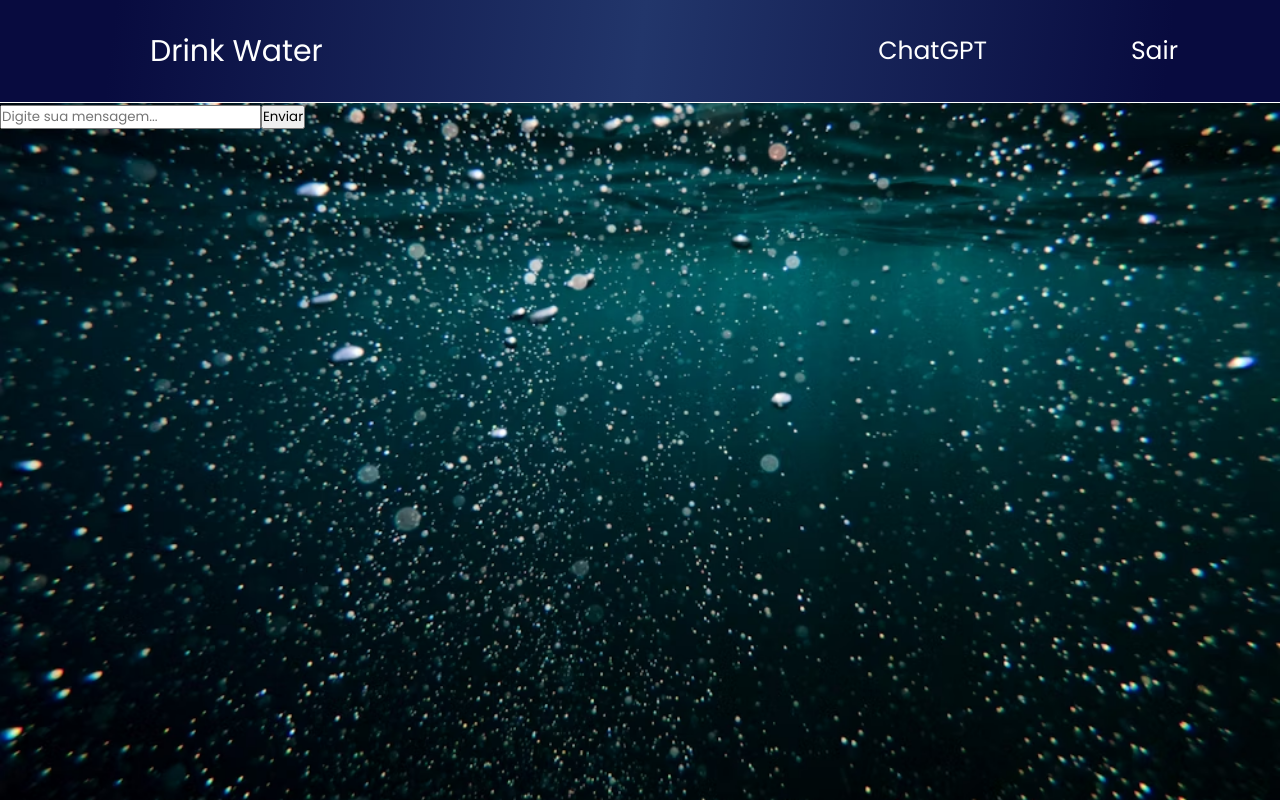
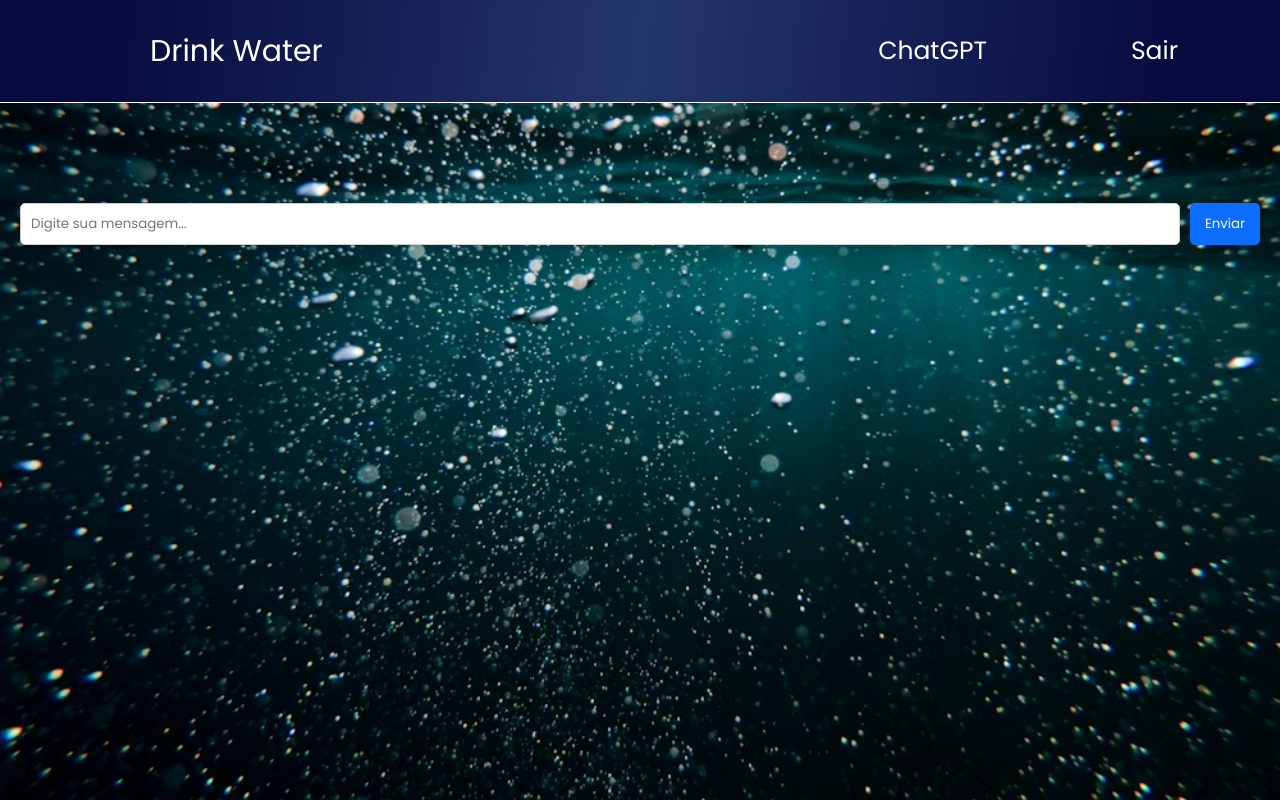
Before and after one commit to joao-almada/drinkwater-a3, a React (Create React App) app: page /chatgpt in a window 1280 px wide. Built offline with nearby package versions, Linux system fonts and the light colour scheme.

Commit message:
index chatgpt

```diff
--- a/src/pages/Chatgpt/index.js
+++ b/src/pages/Chatgpt/index.js
@@ -1,59 +1,18 @@
 import React, { useState } from 'react';
 import axios from 'axios';
-import Header from '../../Components/Header/Header'
-import styles from './Chatgpt.module.css'
+import Header from '../../Components/Header/Header';
+import styles from './Chatgpt.module.css';
+import Chatgpt from '../../Components/Chatgpt/Chatgpt';
 
-const Chat = () => {
-  const [messages, setMessages] = useState([]);
-  const [inputText, setInputText] = useState('');
 
-  const handleSendMessage = async () => {
-    if (inputText.trim() === '') return;
 
-    try {
-      const response = await axios.post('https://api.openai.com/v1/engines/davinci/completions', {
-        prompt: inputText,
-        max_tokens: 50,
-        n: 1,
-        stop: '\n',
-      }, {
-        headers: {
-          Authorization: 'Bearer SUA_CHAVE_DE_API_DO_OPENAI',
-        },
-      });
-
-      const chatGptResponse = response.data.choices[0].text;
-      setMessages([...messages, { text: inputText, sender: 'user' }]);
-      setMessages([...messages, { text: chatGptResponse, sender: 'chatgpt' }]);
-      setInputText('');
-    } catch (error) {
-      console.error('Erro ao enviar mensagem para o ChatGPT:', error);
-    }
-  };
-
+const Chatbot = () => {
   return (
     <>
-    <Header />
-    <div className={styles.container}>
-      <div className={styles.chat_container}>
-        {messages.map((message, index) => (
-          <div key={index} className={`message ${message.sender}`}>
-            {message.text}
-          </div>
-        ))}
-      </div>
-      <div className={styles.input_container}>
-        <input
-          type="text"
-          value={inputText}
-          onChange={(e) => setInputText(e.target.value)}
-          placeholder="Digite sua mensagem..."
-        />
-        <button className={styles.buttonz} onClick={handleSendMessage}>Enviar</button>
-      </div>
-    </div>
+      <Header />
+      <Chatgpt />
     </>
   );
 };
 
-export default Chat;
+export default Chatbot;
```
